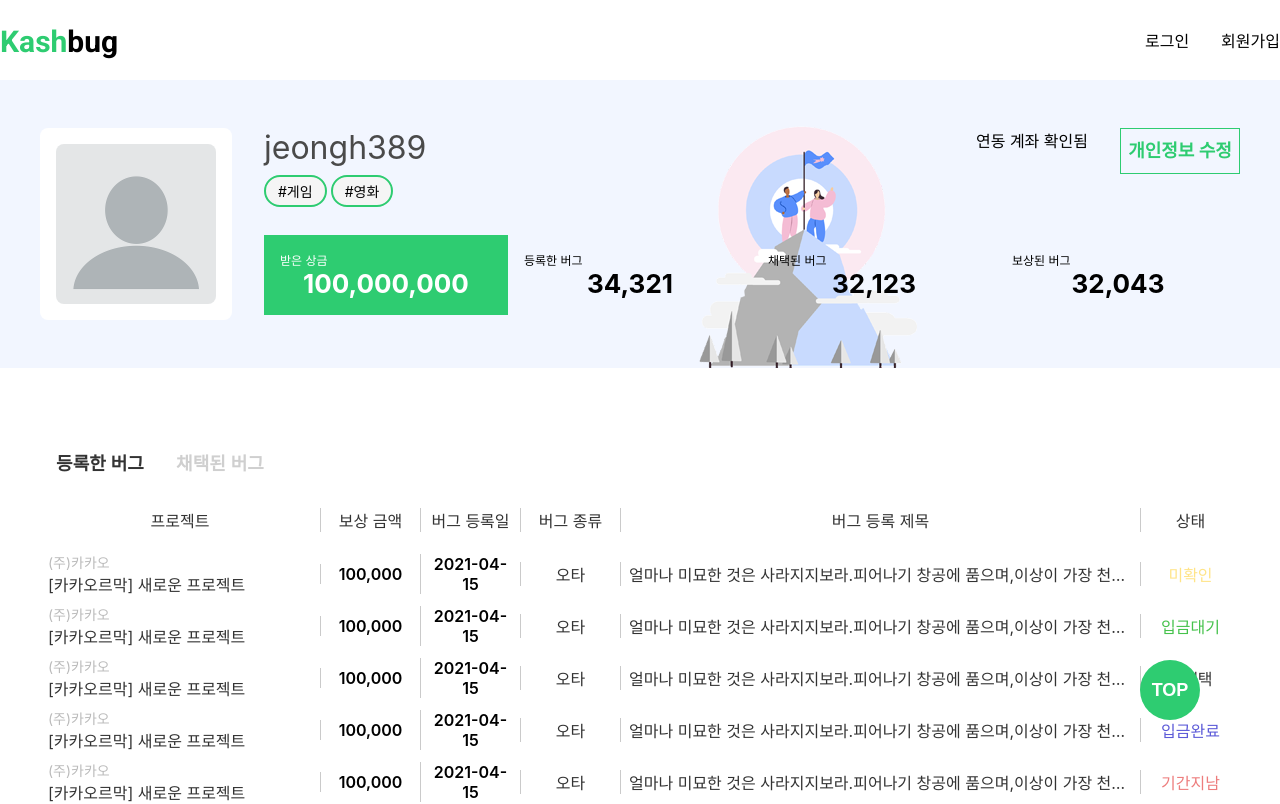
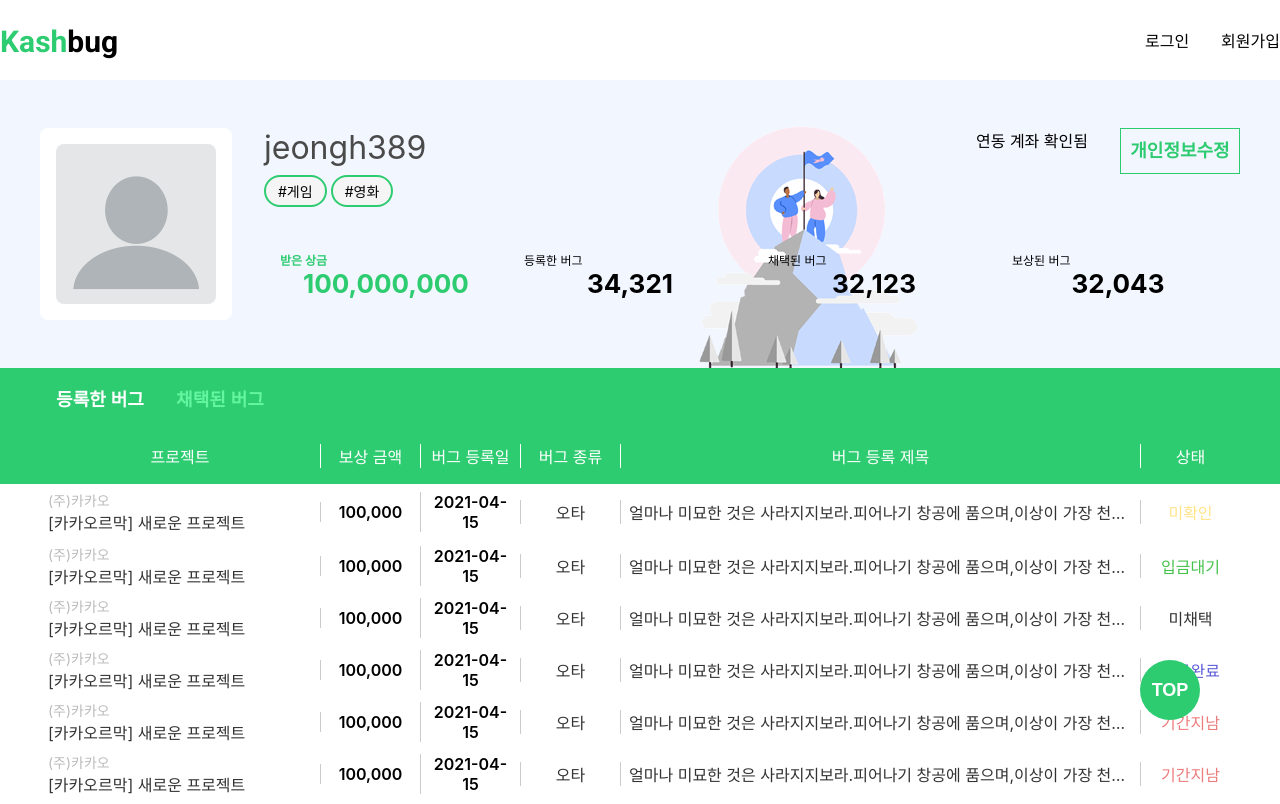
Before and after one commit to kashbug/kashbug-frontend, a Next.js app: page /person/mypage in a window 1280 px wide. Shown: the top 804 px of the page. Built offline with nearby package versions, Linux system fonts and the light colour scheme.

Commit message:
[마이페이지] 직관성 업데이트

```diff
--- a/src/components/person/mypage/profile.tsx
+++ b/src/components/person/mypage/profile.tsx
@@ -84,7 +84,7 @@ const Modify = styled.a`
 const ProfileModify = () => {
     return (
         <Link href={'/person/modify'} passHref>
-            <Modify>개인정보 수정</Modify>
+            <Modify>개인정보수정</Modify>
         </Link>
     )
 }
@@ -95,9 +95,9 @@ const SituationBox = styled.div`
 const CurrentSituation = styled.div`
     flex: 1 1;
     padding: 16px;
-    :first-child {
-        background-color: #2ecc71;
-        color: #ffffff;
+    :first-child p {
+        color: #2ecc71;
+        font-weight: bolder;
     }
 `;
 const CurrentSituationTitle = styled.p`
@@ -129,7 +129,7 @@ const Profile = ({...props}) => {
                                 <ProfileTag>#영화</ProfileTag>
                             </ProfileTagList>
                         </InfoBox>
-                        <ProfileModify>개인정보수정</ProfileModify>
+                        <ProfileModify />
                     </InfoWrap>
                     <SituationBox>
                         <CurrentSituation>
--- a/src/containers/person/mypage/MyContainer.tsx
+++ b/src/containers/person/mypage/MyContainer.tsx
@@ -16,9 +16,18 @@ interface FilterProps {
 const Wrap = styled.div`
     display: flex;
     flex-direction: column;
-    margin: 64px auto 100px;
+    margin: 0 auto 100px;
     max-width: 1200px;
     min-height: calc(100vh - 793px);
+`;
+const BugHeaderBgc =styled.div`
+    background-color: #2ecc71;
+`;
+const BugHeader = styled.div`
+    display: flex;
+    flex-direction: column;
+    margin: 0 auto;
+    max-width: 1200px;
 `;
 const BugFilterList = styled.ul`
     font-size: 0;
@@ -35,11 +44,11 @@ const FilterBtn = styled.button<FilterProps>`
     outline: 0;
     font-size: 18px;
     font-weight: bold;
-    color: ${(props:any) => props.color || '#cfcfcf'};
-    background-color: #ffffff;
+    color: ${(props:any) => props.color || '#63f5a0'};
+    background-color: #2ecc71;;
     cursor: pointer;
 `;
-const Bug = styled.li`
+const Bug = styled.div`
     display: flex;
     align-items: center;
     height: 56px;
@@ -51,8 +60,8 @@ const BugCategory = styled.p<BugProps>`
     padding: 0 8px;
     width: ${(props:any) => props.width};
     font-size: 16px;
-    border-left: 1px solid #cacaca;
-    color: #333333;
+    border-left: 1px solid #ffffff;
+    color: #ffffff;
     :first-child {
         border-left: 0;
     }
@@ -95,16 +104,17 @@ const MyContainer = () => {
     return (
         <>
             <Profile />
-            <Wrap>
+            <BugHeaderBgc>
+                <BugHeader>
                     <BugFilterList>
                         <BugFilter>
-                        <FilterBtn color={'#333333'}>등록한 버그</FilterBtn>
+                            <FilterBtn color={'#ffffff'}>등록한 버그</FilterBtn>
                         </BugFilter>
                         <BugFilter>
                             <FilterBtn>채택된 버그</FilterBtn>
                         </BugFilter>
                     </BugFilterList>
-                <ul>
+                    <div>
                         <Bug>
                             <BugCategory width={'280px'}>프로젝트</BugCategory>
                             <BugCategory width={'100px'}>보상 금액</BugCategory>
@@ -113,6 +123,11 @@ const MyContainer = () => {
                             <BugCategory flex={'1 1'}>버그 등록 제목</BugCategory>
                             <BugCategory width={'100px'}>상태</BugCategory>
                         </Bug>
+                    </div>
+                </BugHeader>
+            </BugHeaderBgc>
+            <Wrap>
+                <ul>
                     {myBugList.map((row, index) => {
                         let price = row.price.toLocaleString();
                         let stateColor = '';
```
Lines whose indentation alone changed are shown as unchanged.
